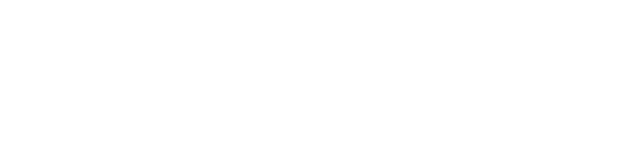
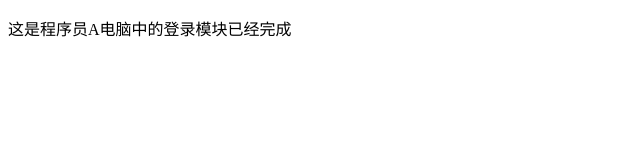
Before and after one commit to TsuiKelvin/guangzhouheima8, a plain HTML site: page index.html in a window 1280 px wide. Shown: the whole page, without its empty margins (0-640 px from the left). Drawn offline with Linux system fonts and the light colour scheme.

Commit message:
这是程序员A电脑中的登录模块完成

```diff
--- a/index.html
+++ b/index.html
@@ -7,6 +7,6 @@
     </script>
 </head>
 <body>
-
+<p>这是程序员A电脑中的登录模块已经完成</p>
 </body>
 </html>
```
